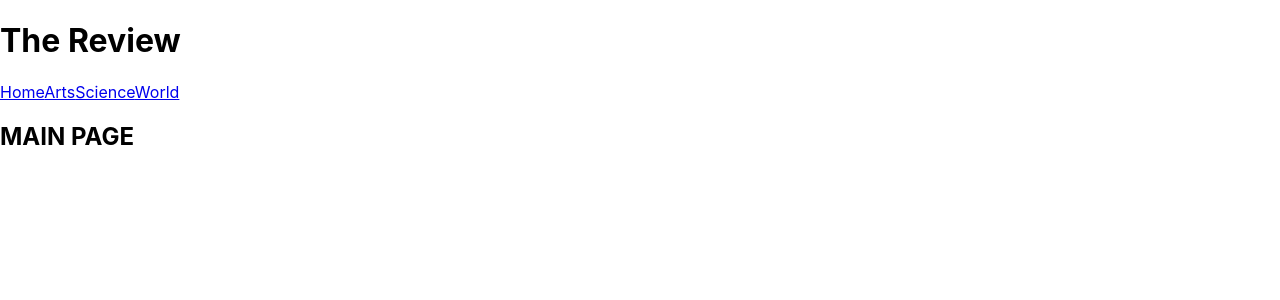
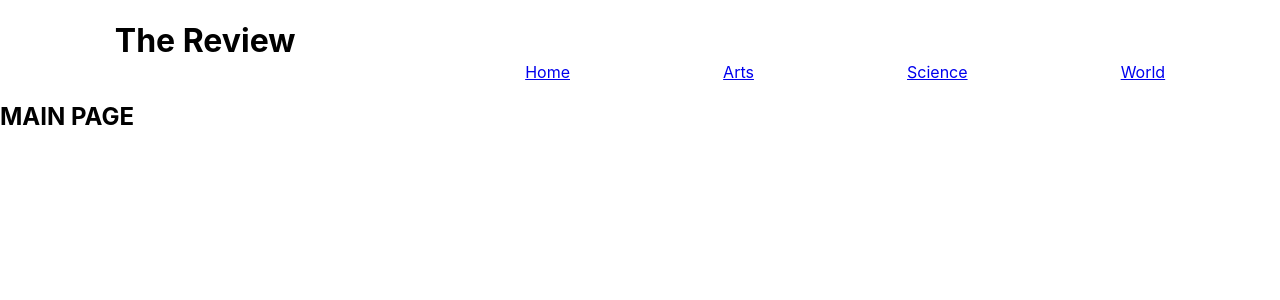
Before and after one commit to Gabby-Recny/the-review, a React (Create React App) app: page / in a window 1280 px wide. Shown: the top 300 px of the page. Built offline with nearby package versions, Linux system fonts and the light colour scheme; no server answers.

Commit message:
Add mixins and style header

```diff
--- a/src/App.js
+++ b/src/App.js
@@ -8,7 +8,6 @@ import ErrorPage from './Components/ErrorPage/ErrorPage';
 
 
 const App = () => {
-
   return (
     <Routes>
       <Route exact path='/' element={<MainPage/>}/>
--- a/src/Components/Header/Header.js
+++ b/src/Components/Header/Header.js
@@ -1,4 +1,5 @@
 import React from 'react';
+import './Header.scss';
 import { NavLink } from 'react-router-dom';
 import MainPage from '../MainPage/MainPage';
 import ArtsPage from '../ArtsPage/ArtsPage';
--- a/src/Components/Header/Header.scss
+++ b/src/Components/Header/Header.scss
@@ -0,0 +1,10 @@
+@use '../Styles/_mixins' as m;
+
+header {
+    @include m.flexbox(row, no-wrap, space-around, normal, flex-end)
+}
+
+nav {
+    @include m.flexbox(row, no-wrap, space-between, normal, normal);
+    width: 50%;
+}
--- /dev/null
+++ b/src/Components/Styles/_mixins.scss
@@ -0,0 +1,8 @@
+@mixin flexbox($direction, $wrap, $justify, $alignContent, $alignItems) {
+    display: flex;
+    flex-direction: $direction;
+    flex-wrap: $wrap;
+    justify-content: $justify;
+    align-content: $alignContent;
+    align-items: $alignItems;
+  }
```
